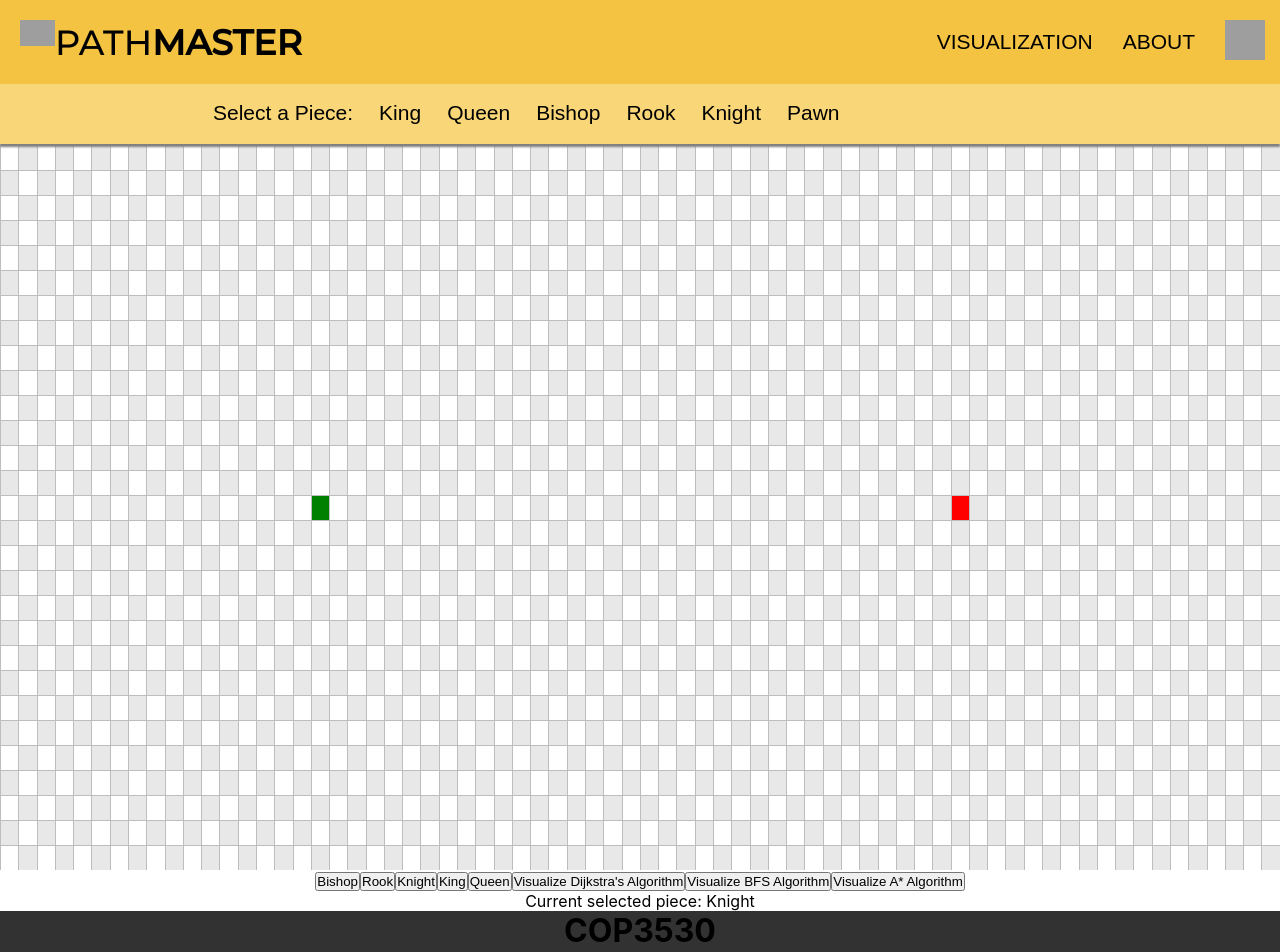
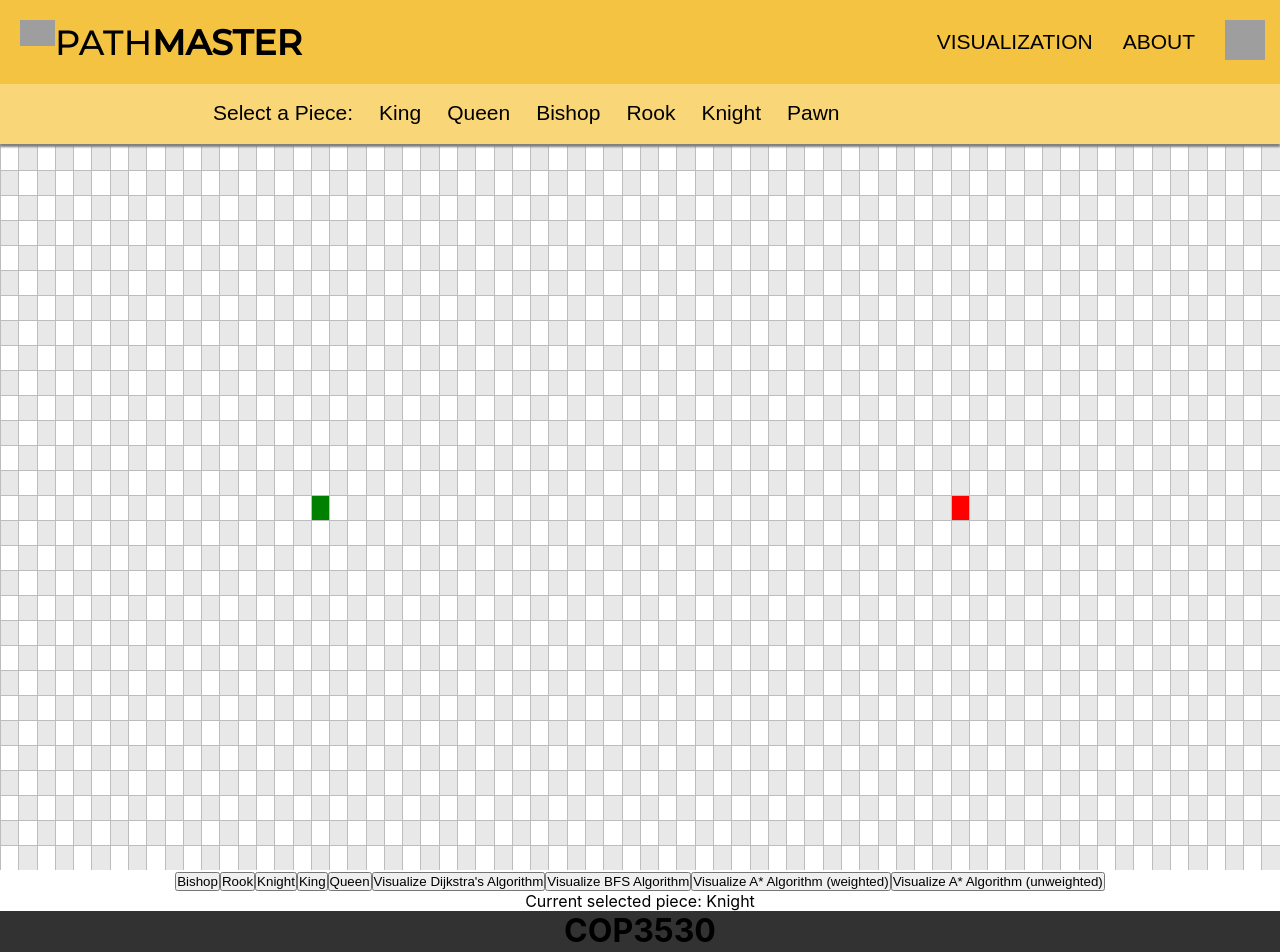
Before and after one commit to llGaetanll/Pathmaster, a React (Create React App) app: page / in a window 1280 px wide. Shown: the top 952 px of the page. Built offline with nearby package versions, Linux system fonts and the light colour scheme; grey boxes are pictures that could not be loaded; the HTML template or start-up script is replaced by a standard one; a web font is replaced by a local one.

Commit message:
Added weighted/unweighted A*

```diff
--- a/src/Algorithms/Astar.js
+++ b/src/Algorithms/Astar.js
@@ -10,9 +10,12 @@ import {getNeighbors, dist} from './getneighbors.js';
 
 
 //following pseudocode from https://en.wikipedia.org/wiki/A*_search_algorithm
-export function astar(grid, start, end, pieceType) {
+//heuristic is distance to target node
+//isDijkstra is a boolean, if true it will be dijkstra-based with heuristic
+//if false, it will perform bfs-based search with heuristic
+export function astar(grid, start, end, pieceType, isWeighted) {
 	let visitedNodes = [];
-	let cmp = (a,b) => a.distance + a.heuristic < b.distance + b.heuristic;
+	let cmp = (a,b) => (a.distance + a.heuristic) < (b.distance + b.heuristic);
 	let openSet = new PriorityQueue(cmp);
 	start.distance = 0;
 	openSet.push(start);
@@ -24,7 +27,7 @@ export function astar(grid, start, end, pieceType) {
 		visitedNodes.push(curr);
 		if (curr === end)
 			return visitedNodes;
-		updateNeighbors(curr, grid, pieceType);
+		updateNeighbors(curr, grid, pieceType, isWeighted);
 		let neighbors = getValidNeighbors(curr, grid, pieceType);
 		for (let n of neighbors) {
 			openSet.push(n);
@@ -34,10 +37,14 @@ export function astar(grid, start, end, pieceType) {
 	return visitedNodes;
 }
 
-function updateNeighbors(node, grid, pieceType) {
+function updateNeighbors(node, grid, pieceType, isWeighted) {
 	let unvisitedNeighbors = getValidNeighbors(node, grid, pieceType);
 	for (let neighbor of unvisitedNeighbors) {
-		let newDistance = node.distance + dist(neighbor, node);
+		let newDistance = 1;
+		if (isWeighted)
+			newDistance = node.distance + dist(neighbor, node);
+		else
+			newDistance = node.distance + 1;
 		if (newDistance < neighbor.distance) {
 			neighbor.distance = newDistance;
 			neighbor.previousNode = node;
--- a/src/Algorithms/RunAlgorithm.js
+++ b/src/Algorithms/RunAlgorithm.js
@@ -15,8 +15,11 @@ export function runAlgorithm(alg, grid, start, end, pieceType) {
 	if (alg === "BFS") {
 		return bfs(grid, start, end, pieceType);
 	}
-	if (alg === "Astar") {
-		return astar(grid, start, end, pieceType);
+	if (alg === "AstarWeighted") {
+		return astar(grid, start, end, pieceType, true);
+	}
+	if (alg === "AstarUnweighted") {
+		return astar(grid, start, end, pieceType, false);
 	}
 }
 
--- a/src/Pathmaster/Pathmaster.jsx
+++ b/src/Pathmaster/Pathmaster.jsx
@@ -134,8 +134,11 @@ export default class PathfindingVisualizer extends Component {
         <button onClick={() => this.visualize("BFS")}>
           Visualize BFS Algorithm
               </button>
-        <button onClick={() => this.visualize("Astar")}>
-          Visualize A* Algorithm
+        <button onClick={() => this.visualize("AstarWeighted")}>
+          Visualize A* Algorithm (weighted)
+              </button>
+        <button onClick={() => this.visualize("AstarUnweighted")}>
+          Visualize A* Algorithm (unweighted)
               </button>
         <p>
           Current selected piece: {pieceType}
```
